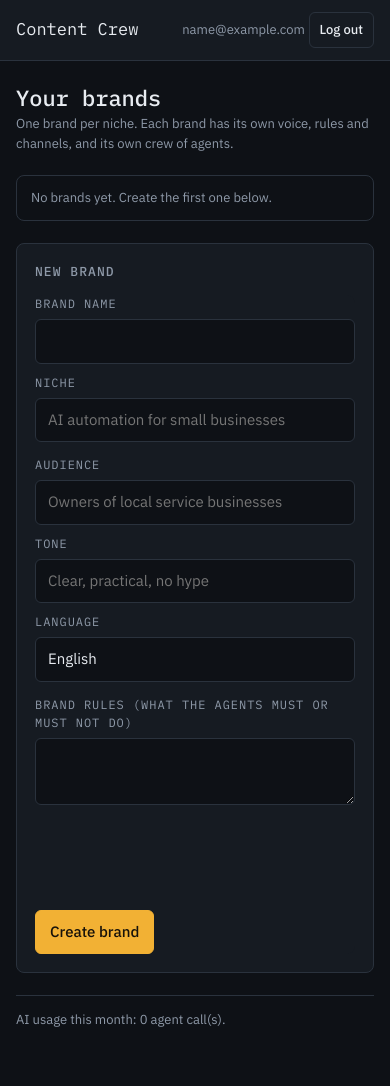
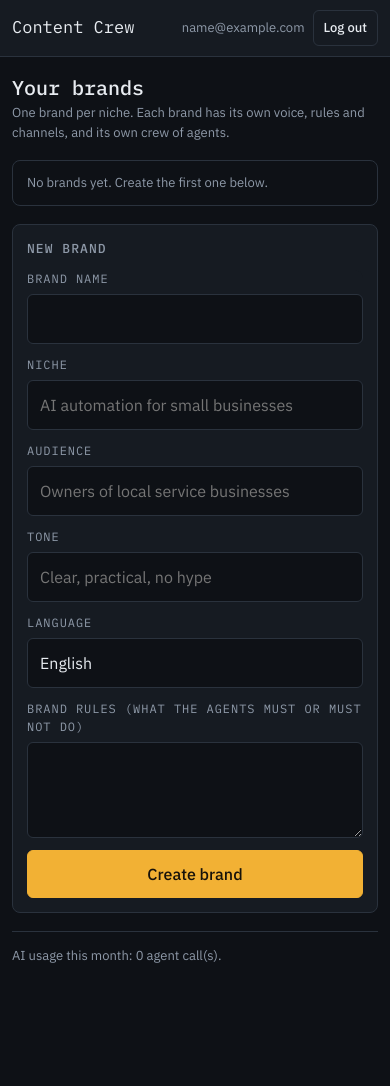
Before and after one commit to WelleCFX/content-crew, a Flask app: page / in a window 390 px wide. After the commit the page ends 963 px from the top, so only its background shows below. Run offline with Flask 3, Linux system fonts and the light colour scheme; the visitor is signed in with stand-in values (Sample User, id 1); data comes from the database, SQL or seed files in the repository; data that the repository does not hold is empty; some libraries are stand-ins or nearby versions.

Commit message:
Mobile layout: fix field heights, bigger touch targets, stacked forms, sticky bar
Co-Authored-By: Claude Sonnet 5.5 <noreply@anthropic.com>
Claude-Session: https://claude.ai/code/session_01HsQWRhGjogZ7U27xc1H3WL

```diff
--- a/static/style.css
+++ b/static/style.css
@@ -15,6 +15,7 @@
 }
 * { box-sizing: border-box; }
 html, body { margin: 0; }
+html { -webkit-tap-highlight-color: transparent; }
 body { background: var(--bg); color: var(--text); font-family: var(--font-body); font-size: 15px; line-height: 1.5; -webkit-text-size-adjust: 100%; }
 a { color: var(--info); }
 h1, h2, h3 { font-family: var(--font-display); font-weight: 500; margin: 0; text-wrap: balance; }
@@ -68,3 +69,37 @@ td input[type=number] { width: 84px; padding: 6px 8px; }
 .inline { display: inline; }
 .foot { color: var(--muted); font-size: 13px; border-top: 1px solid var(--line); padding-top: 14px; }
 .auth { max-width: 380px; margin: 40px auto; }
+
+/* Fields inside a column container must not use their flex-basis as a height. */
+.panel > .field, .card > .field, form.panel > .field { flex: 0 0 auto; }
+.tablewrap { -webkit-overflow-scrolling: touch; }
+
+/* Phones */
+@media (max-width: 640px) {
+  body { font-size: 16px; padding-bottom: env(safe-area-inset-bottom); }
+  h1 { font-size: 20px; }
+  .bar { position: sticky; top: 0; z-index: 5; }
+  .bar-in { padding: 10px 12px; flex-wrap: nowrap; }
+  .bar-in form { display: flex; align-items: center; gap: 8px; min-width: 0; }
+  .bar .notice { max-width: 42vw; overflow: hidden; text-overflow: ellipsis; white-space: nowrap; }
+  .wrap { padding: 16px 12px 40px; gap: 18px; }
+  .panel { padding: 14px; gap: 12px; }
+  .auth { margin: 16px 0; max-width: none; align-self: stretch; }
+  .row { flex-direction: column; align-items: stretch; gap: 12px; }
+  .row .field { flex: 0 0 auto; width: 100%; }
+  .grid { grid-template-columns: 1fr; }
+  input[type=text], input[type=email], input[type=password], input[type=number], input[type=datetime-local], select, textarea {
+    font-size: 16px; padding: 12px; min-height: 46px; -webkit-appearance: none; appearance: none;
+  }
+  select { background-image: linear-gradient(45deg, transparent 50%, var(--muted) 50%), linear-gradient(135deg, var(--muted) 50%, transparent 50%); background-position: calc(100% - 18px) 50%, calc(100% - 13px) 50%; background-size: 5px 5px; background-repeat: no-repeat; padding-right: 34px; }
+  textarea { min-height: 96px; }
+  button, .btn { min-height: 48px; }
+  .panel button:not(.small), .panel .btn { width: 100%; justify-content: center; }
+  .card button.small { width: 100%; justify-content: center; min-height: 44px; }
+  .steps { grid-template-columns: repeat(2, 1fr); }
+  .step:last-child:nth-child(odd) { grid-column: 1 / -1; }
+  .hookline { font-size: 17px; }
+  .thumb { font-size: 20px; padding: 14px; }
+  td input[type=number] { width: 72px; }
+  .foot { padding-bottom: 8px; }
+}
```
